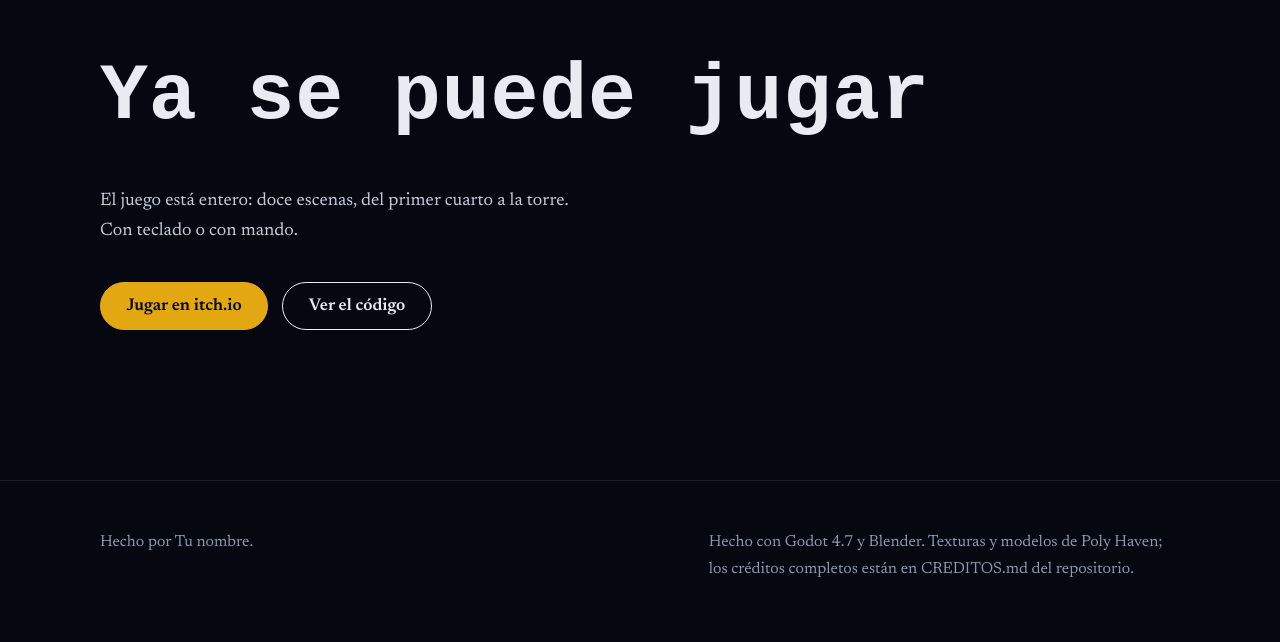
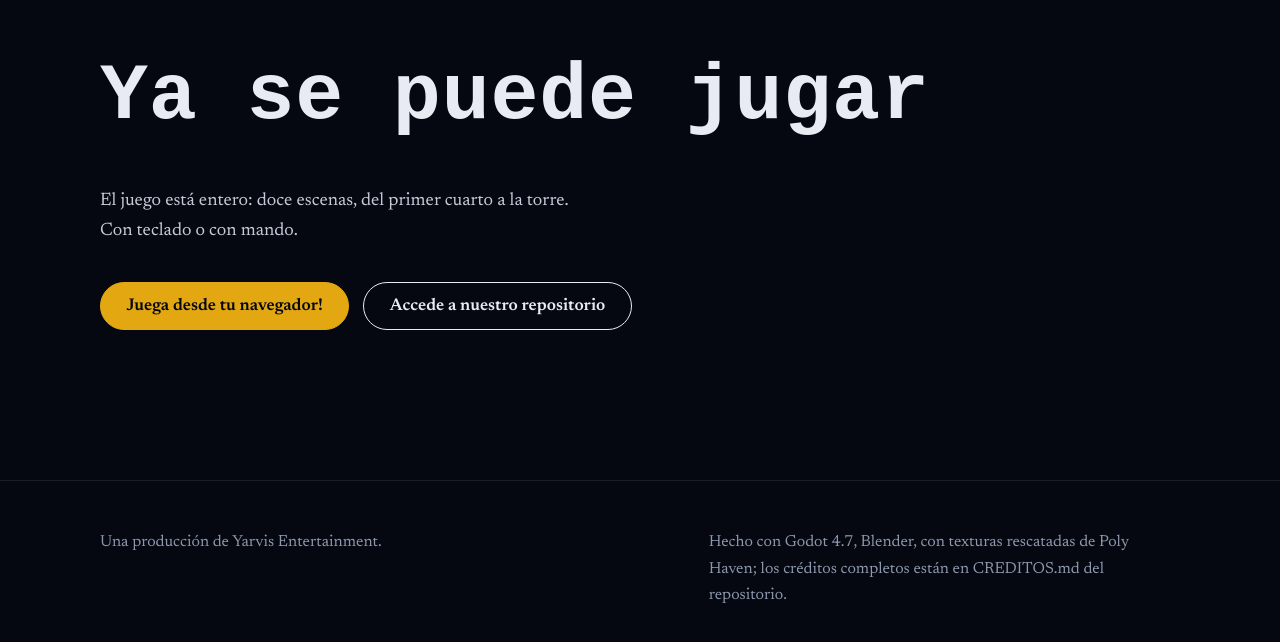
Before and after one commit to AndresLizcano-Gjthub/BlueLight_YarbisWebPage, a plain HTML site: page index.html in a window 1280 px wide. Shown: the part 6692-7334 px from the top of the page. Drawn offline with Linux system fonts and the light colour scheme; a web font is replaced by a local one.

Commit message:
Modify title, description, and links in index.html
Updated the title and description meta tags for better SEO. Changed links to point to the correct resources.

```diff
--- a/index.html
+++ b/index.html
@@ -5,8 +5,8 @@
 <meta name="viewport" content="width=device-width, initial-scale=1">
 <meta name="color-scheme" content="dark">
 <meta name="theme-color" content="#050810">
-<title>Blue Light | Plataformas y puzles 2.5D</title>
-<meta name="description" content="Una ciudad entera vive mirando su pantalla. Un niño con sudadera mostaza se ha soltado y corre hacia la torre. Plataformas y puzles 2.5D hechos en Godot.">
+<title>Blue Light | No dejes que la luz te apague</title>
+<meta name="description" content="Una ciudad entera vive mirando su pantalla. Tú debes soltar y liberar a la ciudad de esta prisión digital. Un juego de plataformas hecho en Godot 4.7.">
 <meta property="og:title" content="Blue Light">
 <meta property="og:description" content="Una ciudad entera vive mirando su pantalla. Un niño se ha soltado y corre hacia la torre.">
 <meta property="og:type" content="website">
@@ -172,7 +172,7 @@ footer p{margin:0;max-width:52ch}
     <p class="lema">Una ciudad entera vive mirando su pantalla. Un niño se ha soltado y corre hacia la torre.</p>
     <p class="meta">Plataformas y puzles 2.5D, hechos en Godot 4.7.</p>
     <div class="acciones">
-      <a class="btn primario" href="https://webbluelight.netlify.app/">Jugar</a>
+      <a class="btn primario" href="#jugar">Jugar</a>
       <a class="btn" href="#historia">Ver la historia</a>
     </div>
   </div>
@@ -338,8 +338,8 @@ footer p{margin:0;max-width:52ch}
     <p>El juego está entero: doce escenas, del primer cuarto a la torre. Con teclado o con mando.</p>
     <div class="acciones">
       <!-- CAMBIA: pon aquí tus links reales -->
-      <a class="btn primario" href="#">Jugar en itch.io</a>
-      <a class="btn" href="#">Ver el código</a>
+      <a class="btn primario" href="#https://webbluelight.netlify.app/">Juega desde tu navegador!</a>
+      <a class="btn" href="#">Accede a nuestro repositorio</a>
     </div>
   </div>
 </section>
@@ -349,8 +349,8 @@ footer p{margin:0;max-width:52ch}
 <footer>
   <div class="cont">
     <!-- CAMBIA: tu nombre -->
-    <p>Hecho por Tu nombre.</p>
-    <p>Hecho con Godot 4.7 y Blender. Texturas y modelos de Poly Haven; los créditos completos están en CREDITOS.md del repositorio.</p>
+    <p>Una producción de Yarvis Entertainment.</p>
+    <p>Hecho con Godot 4.7, Blender, con texturas rescatadas de Poly Haven; los créditos completos están en CREDITOS.md del repositorio.</p>
   </div>
 </footer>
 
```
